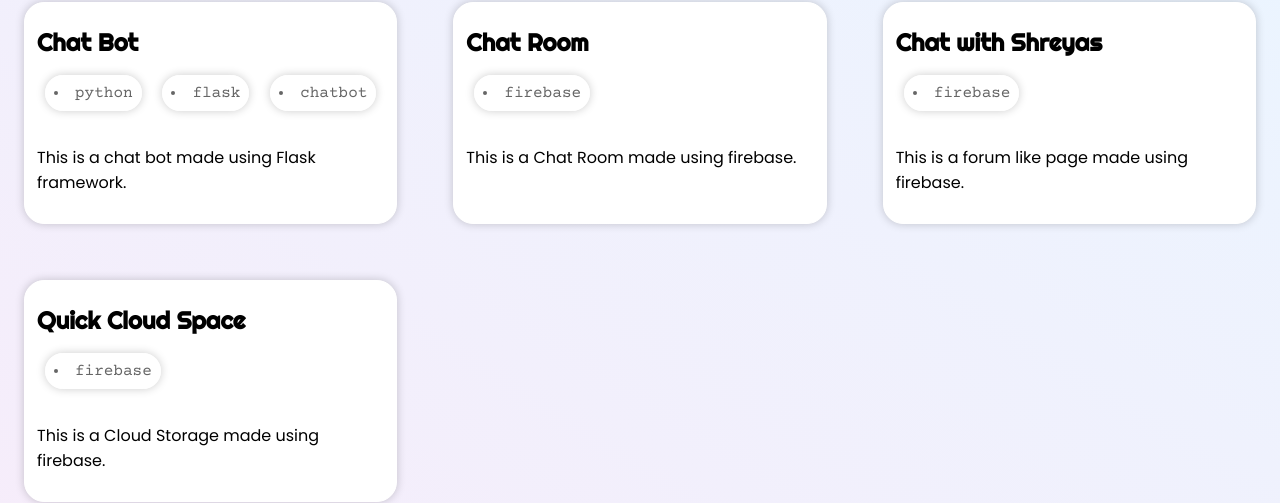
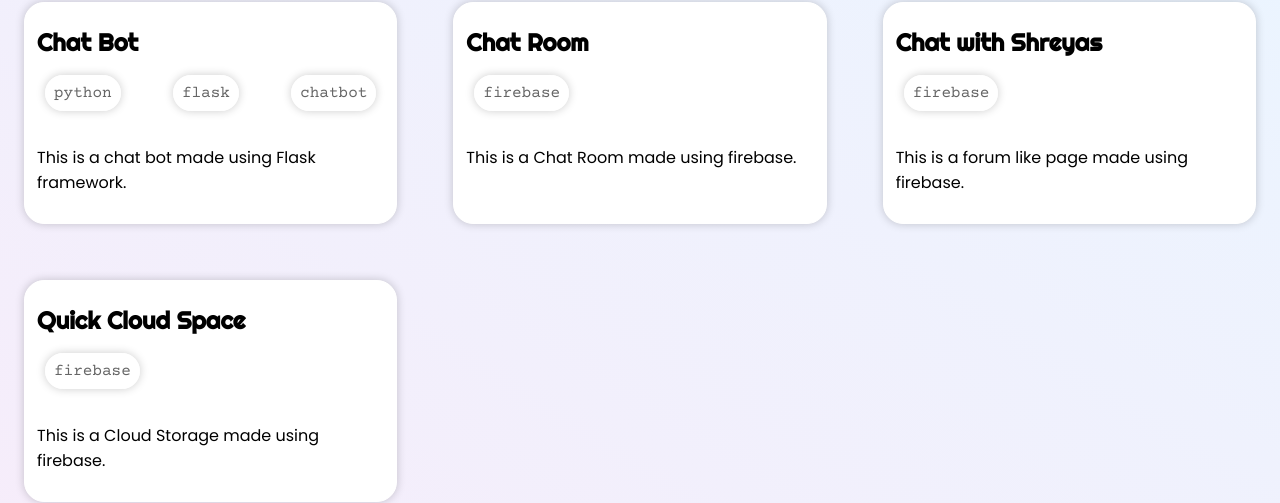
Before and after one commit to ishushreyas/ishushreyas, a React (Vite) app in the folder frontend/: page /projects in a window 1280 px wide. Shown: the part 149-652 px from the top of the page. Built offline with nearby package versions, Linux system fonts and the light colour scheme.

Commit message:
Update index.css

```diff
--- a/frontend/src/index.css
+++ b/frontend/src/index.css
@@ -3,7 +3,6 @@ body{
   padding: 0;
   background: linear-gradient(to left bottom, rgb(234, 245, 255), rgb(247, 236, 250));
   background-attachment: fixed;;
-
   height: 100vh;
   width: 100v;
 }
@@ -68,6 +67,9 @@ body{
 }
 .p-4{
   padding: 20px 10px;
+}
+.ls-0{
+  list-style-type: none;
 }
 .righteous{
   font-family: 'Righteous';
```
